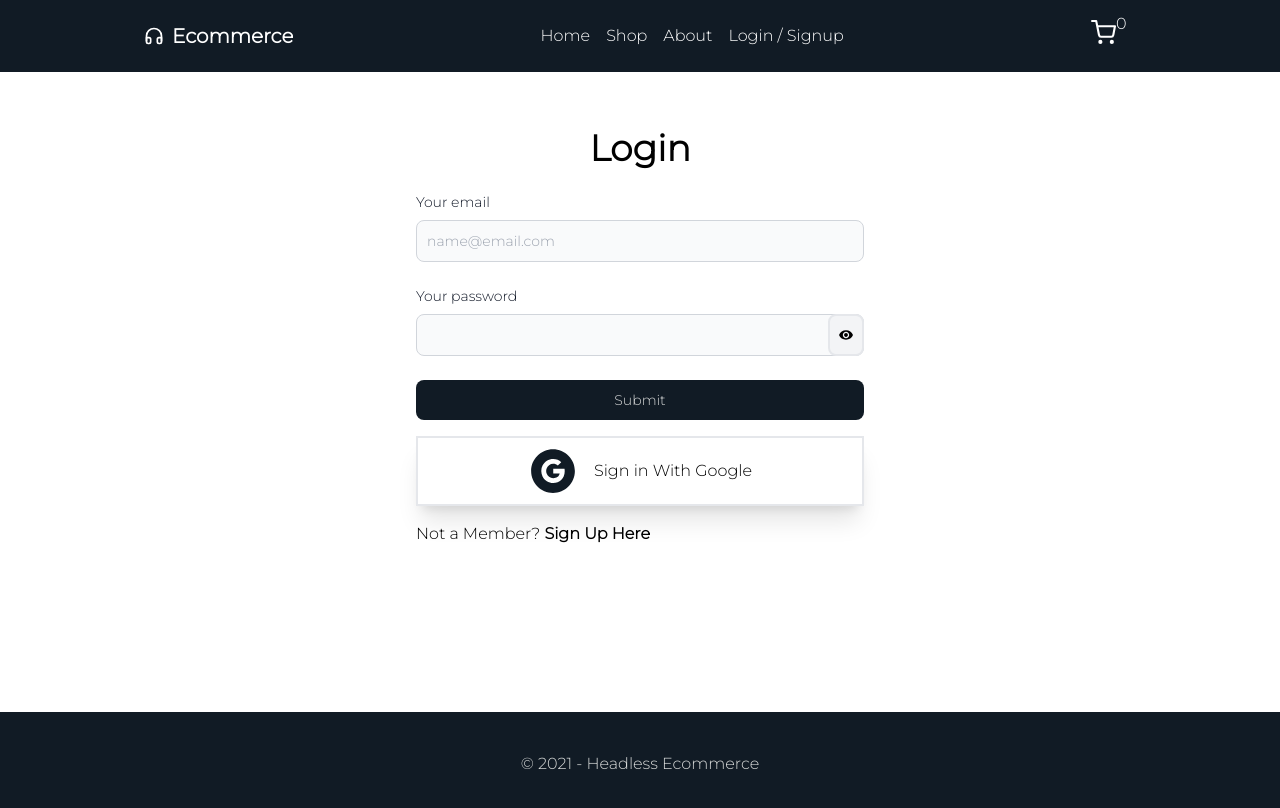
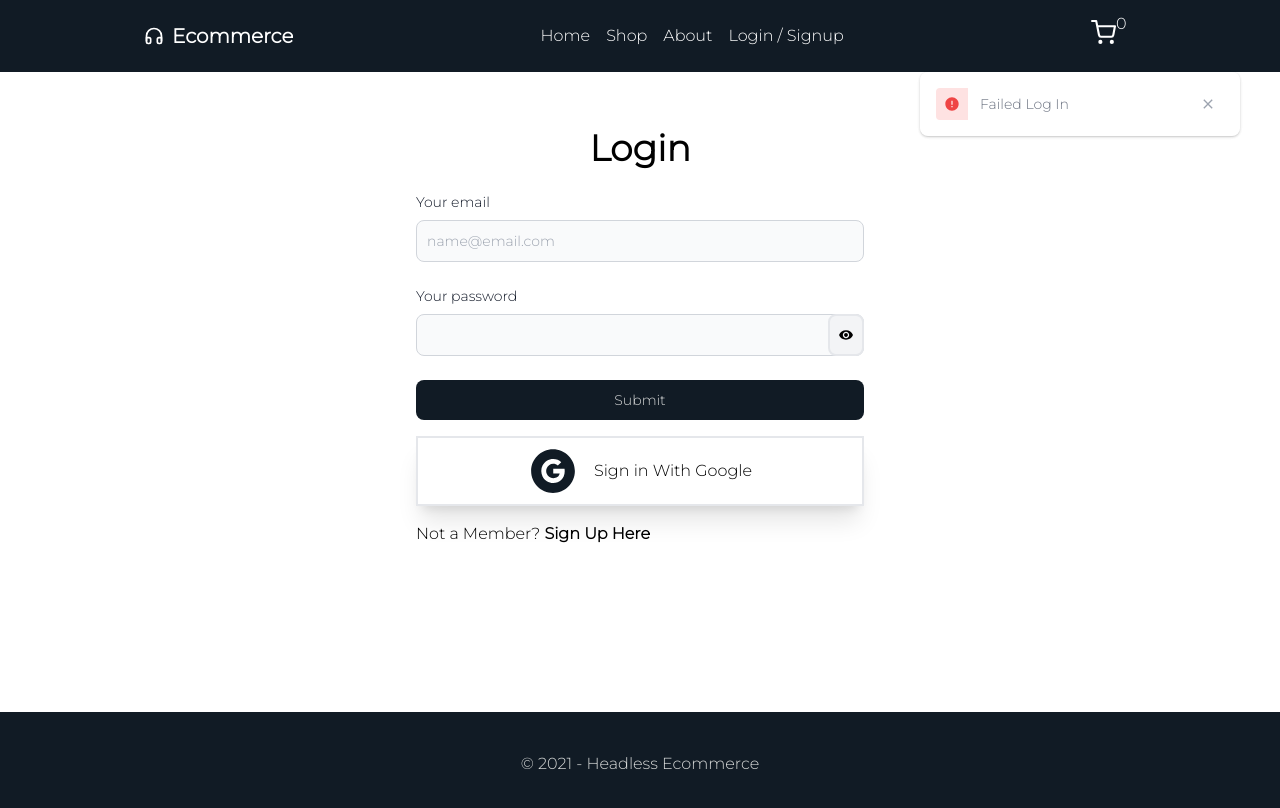
Before and after one commit to singhkunal2050/HeadlessEcommerce, a Next.js app: page /login-signup in a window 1280 px wide. Shown: the top 808 px of the page. Built offline with nearby package versions, Linux system fonts and the light colour scheme; no server answers; what shopify-buy would draw is missing.

Commit message:
Created Basic Toast

```diff
--- a/components/Cart.jsx
+++ b/components/Cart.jsx
@@ -18,7 +18,7 @@ function Cart() {
     <>
 
       <div
-        className="cart-container  transition-all duration-300 ease-in-out z-10 px-4 fixed right-0 top-0 bottom-0 w-full  md:w-[400px] min-h-screen bg-white"
+        className="cart-container font-montserrat  transition-all duration-300 ease-in-out z-10 px-4 fixed right-0 top-0 bottom-0 w-full  md:w-[400px] min-h-screen bg-white"
         style={{
           transform: cartVisibility ? "translateX(0)" : "translateX(110%)",
         }}
@@ -63,7 +63,7 @@ function Cart() {
                     <h4 className="text-darknight font-bold flex-1">
                       {item.customAttributes[0].value}
                     </h4>
-                    <p>{item.quantity}</p>
+                     <p>Quantity : {item.quantity}</p>
                     <p className="font-extralight text-gray-800">
                       ${item.customAttributes[1].value}
                     </p>
--- /dev/null
+++ b/components/Toast.jsx
@@ -0,0 +1,35 @@
+import React from "react";
+import { MdDone, MdClose, MdError } from "react-icons/md";
+
+function Toast({ message, type }) {
+  return (
+    <div
+      id="toast-default"
+      className="flex fixed right-10 z-10 items-center w-full max-w-xs p-4 text-gray-500 bg-white rounded-lg shadow dark:text-gray-400 dark:bg-gray-800"
+      role="alert"
+    >
+      {type === "success" ? (
+        <div className="inline-flex items-center justify-center flex-shrink-0 w-8 h-8 bg-green-100 rounded-l dark:text-green-200 text-green-500 dark:bg-green-800">
+          <MdDone />
+        </div>
+      ) : (
+        <div className="inline-flex items-center justify-center flex-shrink-0 w-8 h-8 bg-red-100 rounded-l dark:text-red-200 text-red-500 dark:bg-red-800">
+          <MdError />
+        </div>
+      )}
+
+      <div className="ml-3 text-sm font-normal">{message}</div>
+      <button
+        type="button"
+        className="ml-auto inline-flex justify-center items-center bg-white text-gray-400 hover:text-gray-900 rounded-lg focus:ring-2 focus:ring-gray-300 p-1.5 hover:bg-gray-100  h-8 w-8 dark:text-gray-500 dark:hover:text-white dark:bg-gray-800 dark:hover:bg-gray-700"
+        data-dismiss-target="#toast-default"
+        aria-label="Close"
+      >
+        <span className="sr-only">Close</span>
+        <MdClose />
+      </button>
+    </div>
+  );
+}
+
+export default Toast;
--- a/pages/login-signup.jsx
+++ b/pages/login-signup.jsx
@@ -1,6 +1,7 @@
 import { useState } from "react";
 import Login from "../components/Login";
 import Signup from "../components/Signup";
+import Toast from "../components/Toast";
 
 function LoginSignup() {
   const [page, setPage] = useState("login");
@@ -15,6 +16,8 @@ function LoginSignup() {
   }
 
   return <section className="font-montserrat">
+    <Toast message="Successfully Logged In" type="success" />
+    <Toast message="Failed Log In" type="error" />
     {page === "login" ? <Login updateComponent={updateComponent}/> : <Signup updateComponent={updateComponent}/>}
   </section>
 }
```
